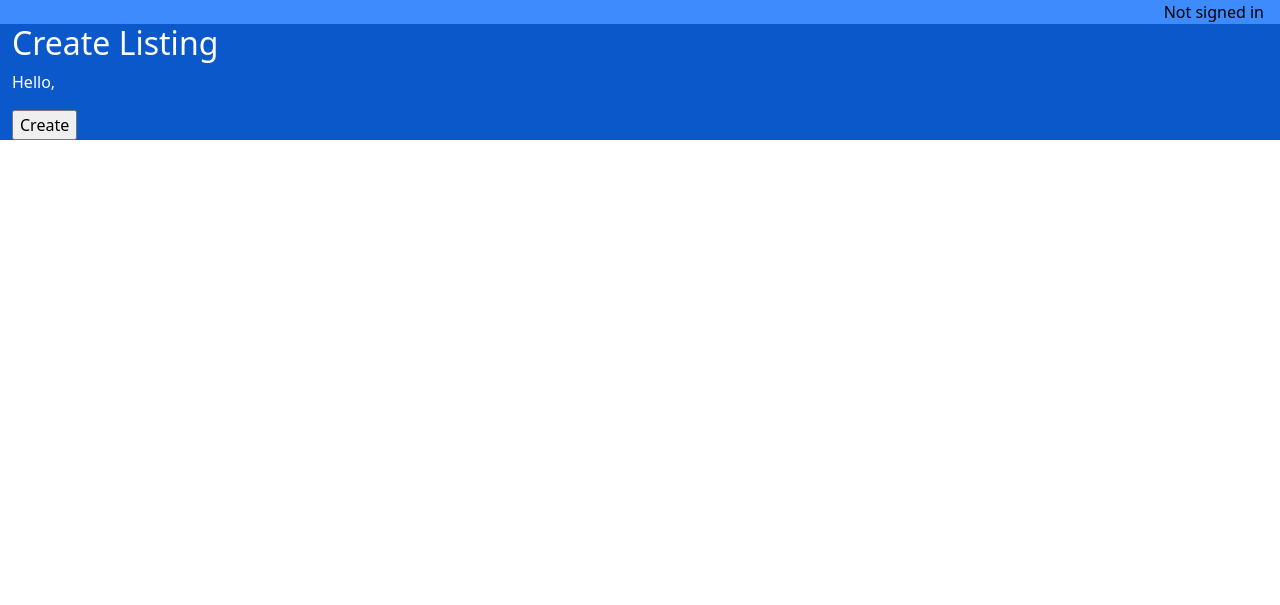
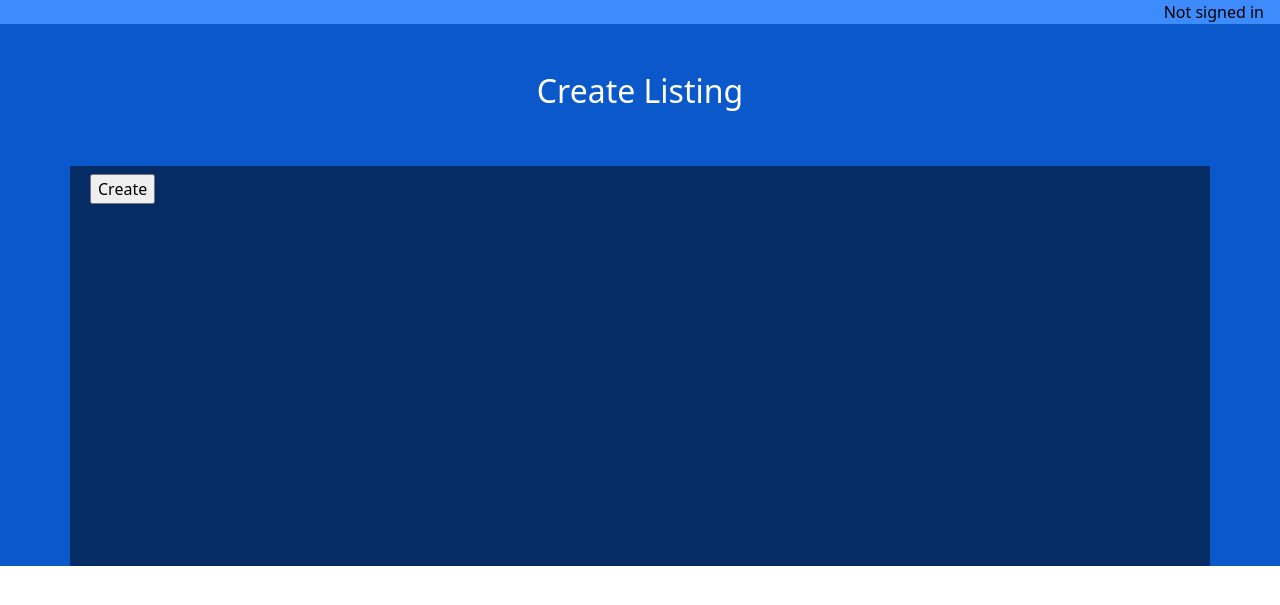
Before and after one commit to new-3/cs50-commerce2, a Django app: page /create in a window 1280 px wide. Shown: the part 56-661 px from the top of the page. Run offline with Django 3.2, Linux system fonts and the light colour scheme; parts of the project's set-up code (start-up, migrations or seed data) failed here and were passed over.

Commit message:
Change 'Create Listing' Page

```diff
--- a/auctions/forms.py
+++ b/auctions/forms.py
@@ -13,5 +13,15 @@ class ListingForm(ModelForm):
             }),
             'desc': forms.Textarea(attrs = {
                 'class': 'form-control'
-        })
+            }),
+            'start_price': forms.NumberInput(attrs = {
+                'class': 'form-control'
+            }),
+            'image_url': forms.URLInput(attrs = {
+                'class': 'form-control'
+            }),
+            'category': forms.Select(attrs = {
+                'class': 'form-control'
+            })
+
         }
--- a/auctions/static/auctions/styles.css
+++ b/auctions/static/auctions/styles.css
@@ -53,3 +53,8 @@
 .min-vh-50 {
   min-height: 50vh;
 }
+
+.helptext {
+  color: #678fb1 !important; /* This replicates the 'text-muted' class */
+  font-weight: lighter;
+}
--- a/auctions/templates/auctions/create.html
+++ b/auctions/templates/auctions/create.html
@@ -1,12 +1,17 @@
 {% extends "auctions/layout.html" %}
 
 {% block body %}
-    <h2>Create Listing</h2>
-    <p>Hello, {{ user.username }}</p>
-    <form action="" method="post">
-    {% csrf_token %}
-    {{ form.as_p }}
-    <input type="submit" value="Create">
-    </form>
+    <h2 class="text-center py-5">Create Listing</h2>
+    <div class="container-lg my-2 bd-blue-800 min-vh-50">
+        <div class="p-2 col-sm-6 col-lg-6 ">
+            <form action="{% url 'create' %}" method="post">
+                {% csrf_token %}
+                {{ form.as_p }}
+                <input type="submit" value="Create">
+                </form>
+            </div>
+            </div>
+
+
 
 {% endblock %}
```
